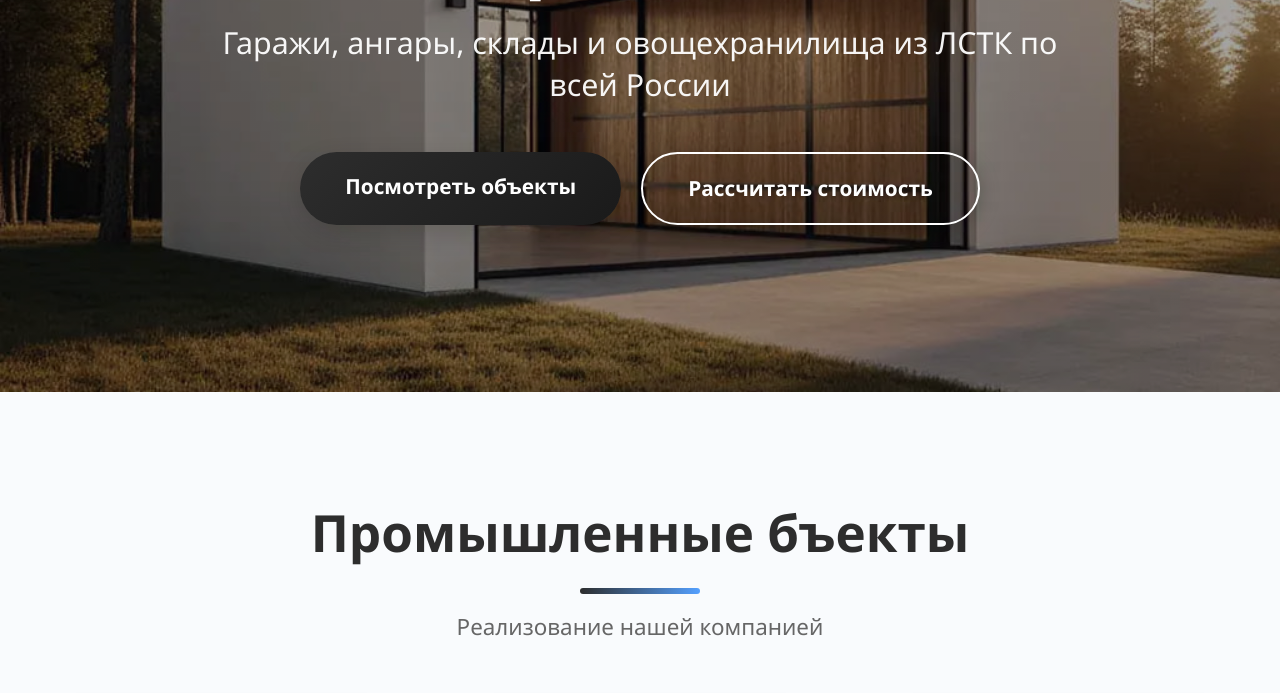
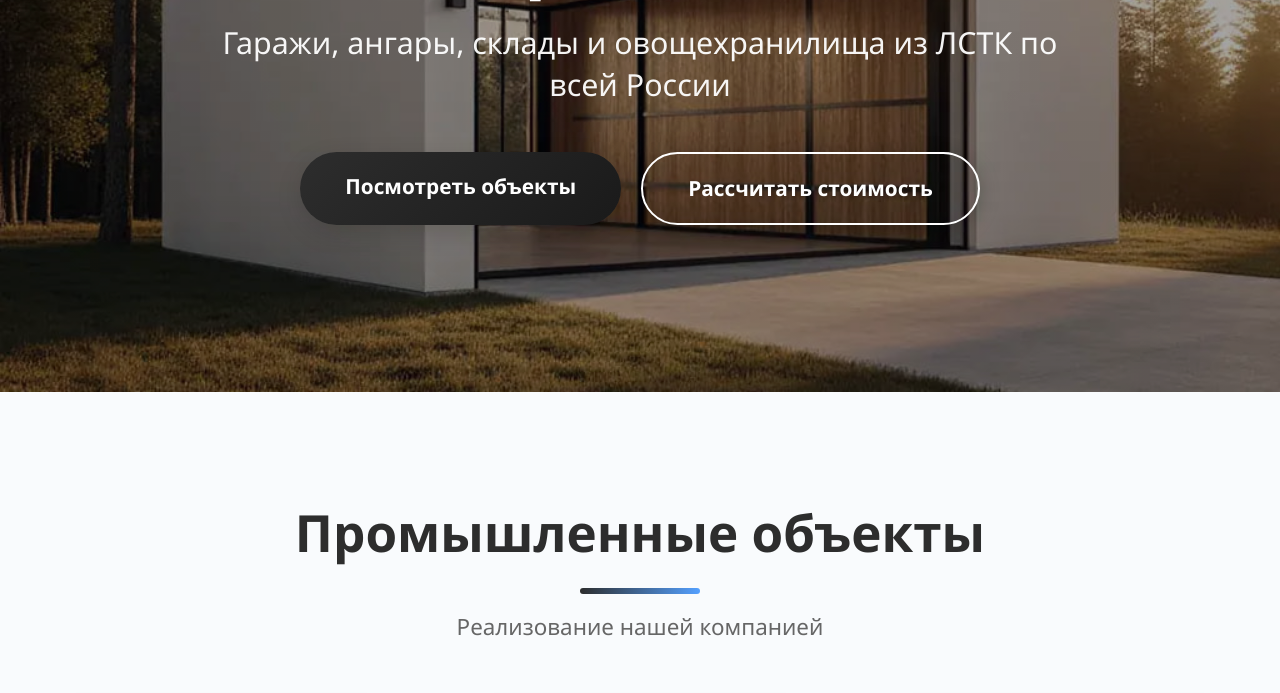
Before and after one commit to cheremnykhan-cmyk/krasunit, a plain HTML site: page projects.html in a window 1280 px wide. Shown: the part 408-1101 px from the top of the page. Drawn offline with Linux system fonts and the light colour scheme.

Commit message:
Add files via upload

```diff
--- a/projects.html
+++ b/projects.html
@@ -723,7 +723,7 @@
   <!-- Галерея проектов -->
   <section id="projects" class="section">
     <div class="section-title fade-in">
-      <h2>Промышленные бъекты</h2>
+      <h2>Промышленные объекты</h2>
       <p>Реализование нашей компанией</p>
     </div>
 
```
